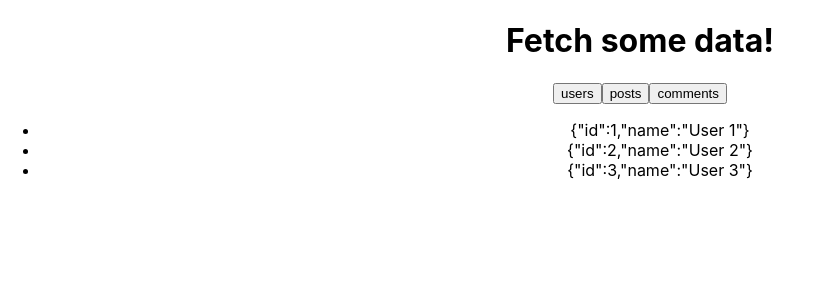
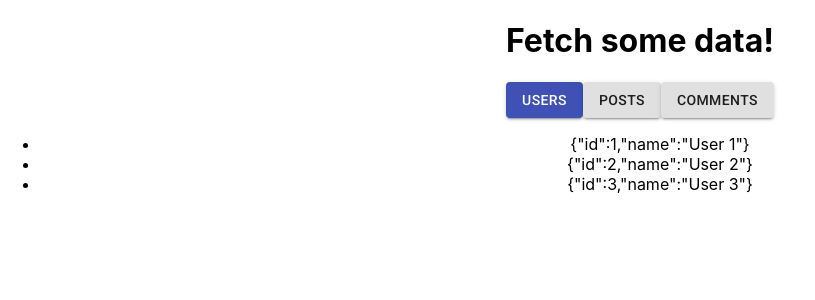
Before and after one commit to Nata25/react-exercise, a React (Create React App) app: page / in a window 1280 px wide. Shown: the top 300 px of the page, without its empty margins (0-815 px from the left). Built offline with nearby package versions, Linux system fonts and the light colour scheme; data requests are answered from the project's data file.

Commit message:
Add Material-UI, refactor Fetcher with themed buttons

```diff
--- a/package.json
+++ b/package.json
@@ -3,14 +3,15 @@
   "version": "0.1.0",
   "private": true,
   "dependencies": {
+    "@material-ui/core": "^4.12.1",
     "@testing-library/jest-dom": "^5.11.4",
     "@testing-library/react": "^11.1.0",
     "@testing-library/user-event": "^12.1.10",
+    "json-server": "^0.16.3",
     "react": "^17.0.2",
     "react-dom": "^17.0.2",
     "react-scripts": "4.0.3",
-    "web-vitals": "^1.0.1",
-    "json-server": "^0.16.3"
+    "web-vitals": "^1.0.1"
   },
   "scripts": {
     "start": "react-scripts start",
--- a/public/index.html
+++ b/public/index.html
@@ -24,6 +24,7 @@
       work correctly both with client-side routing and a non-root public URL.
       Learn how to configure a non-root public URL by running `npm run build`.
     -->
+    <link rel="stylesheet" href="https://fonts.googleapis.com/css?family=Roboto:300,400,500,700&display=swap" />
     <title>React App</title>
   </head>
   <body>
--- a/src/components/DataDisplay.jsx
+++ b/src/components/DataDisplay.jsx
@@ -37,7 +37,7 @@ const DataDisplay = () => {
   return (
     <div>
       <h1>Fetch some data!</h1>
-      <Fetcher submitUrl={memoisedCallback}/>
+      <Fetcher dataAlias={activeUrl} submitUrl={memoisedCallback}/>
       <ul>
         {data.map(user =>
           <li key={user.id}>{JSON.stringify(user)}</li>
--- a/src/components/Fetcher.jsx
+++ b/src/components/Fetcher.jsx
@@ -1,11 +1,23 @@
 import React from 'react'
+import Button from '@material-ui/core/Button'
 
-const Fetcher = ({ submitUrl }) => {
+const Fetcher = ({ dataAlias, submitUrl }) => {
+  const urls = ['users', 'posts', 'comments']
   return (
     <div>
-      <button onClick={() => submitUrl('users')}>users</button>
-      <button onClick={() => submitUrl('posts')}>posts</button>
-      <button onClick={() => submitUrl('comments')}>comments</button>
+      {urls.map(button => {
+        return (
+          <Button
+            key={button}
+            onClick={() => submitUrl(button)}
+            color={dataAlias === button ? 'primary' : 'default'}
+            variant="contained"
+          >
+            {button}
+          </Button>
+        )
+        })
+      }
     </div>
   )
 }
```
Also changed, not shown: 1 other file (tests, documents, lock files or other folders).
